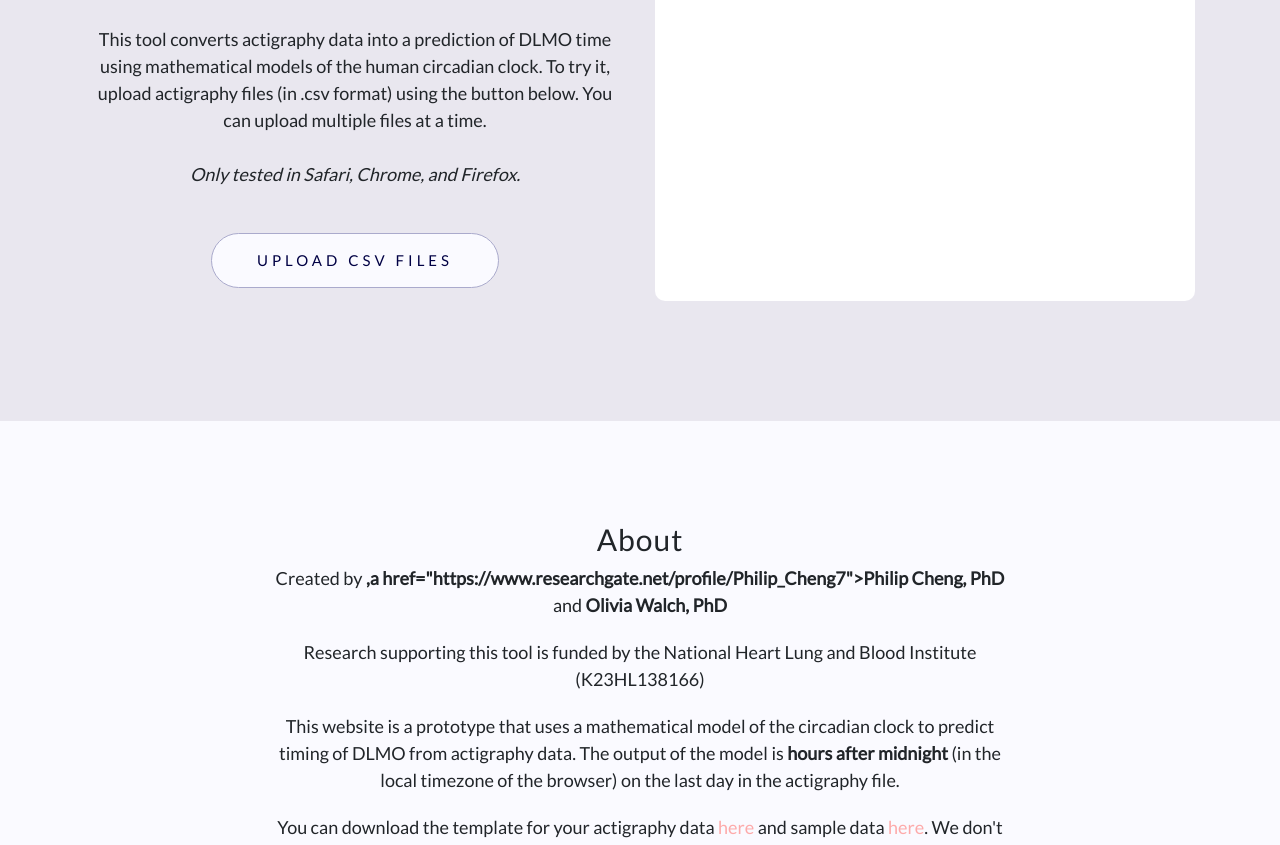
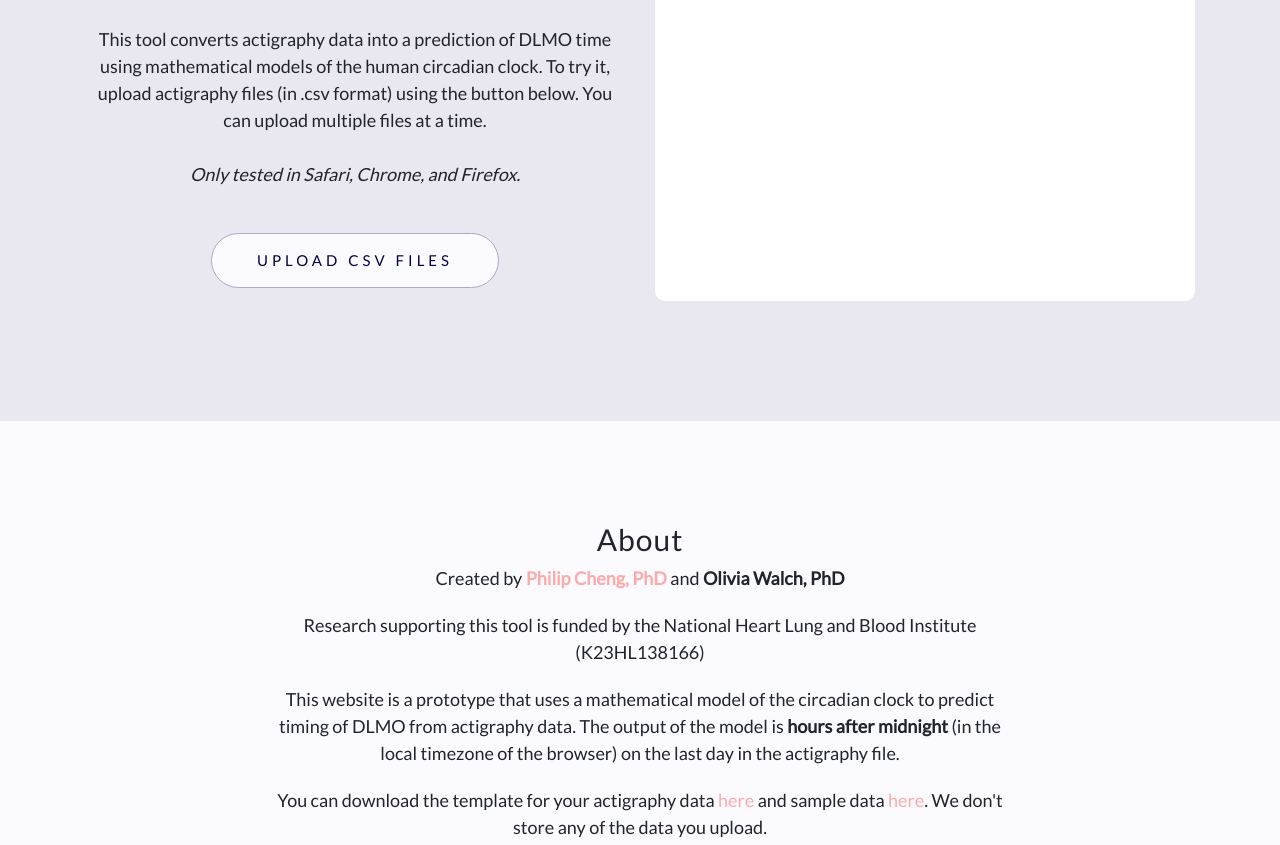
Before and after one commit to ojwalch/predicting_dlmo, a plain HTML site: page index.html in a window 1280 px wide. Shown: the part 218-1063 px from the top of the page. Drawn offline with Linux system fonts and the light colour scheme.

Commit message:
Update index.html

```diff
--- a/index.html
+++ b/index.html
@@ -79,7 +79,7 @@
       <div class="row">
         <div class="col-md-8 mx-auto">
           <h2 class="section-heading">About</h2>
-          <p> Created by <b>,a href="https://www.researchgate.net/profile/Philip_Cheng7">Philip Cheng, PhD</a></b> and <b>Olivia Walch, PhD</b></p>
+          <p> Created by <b><a href="https://www.researchgate.net/profile/Philip_Cheng7">Philip Cheng, PhD</a></b> and <b>Olivia Walch, PhD</b></p>
 	        <p> Research supporting this tool is funded by the National Heart Lung and Blood Institute (K23HL138166)</p>
 
 	        <p>This website is a prototype that uses a mathematical model of the circadian clock to predict timing of DLMO from actigraphy data. The output of the model is <b>hours after midnight</b> (in the local timezone of the browser) on the last day in the actigraphy file.
```
